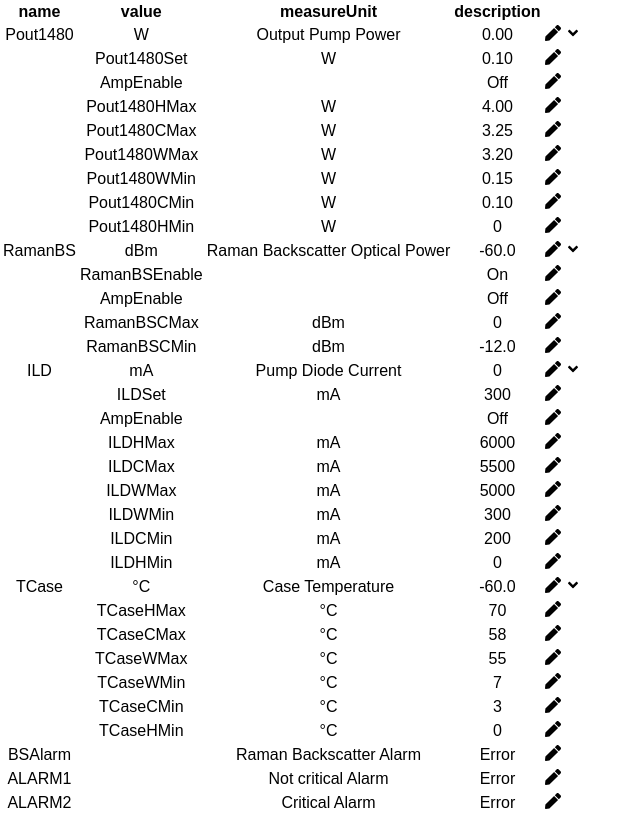
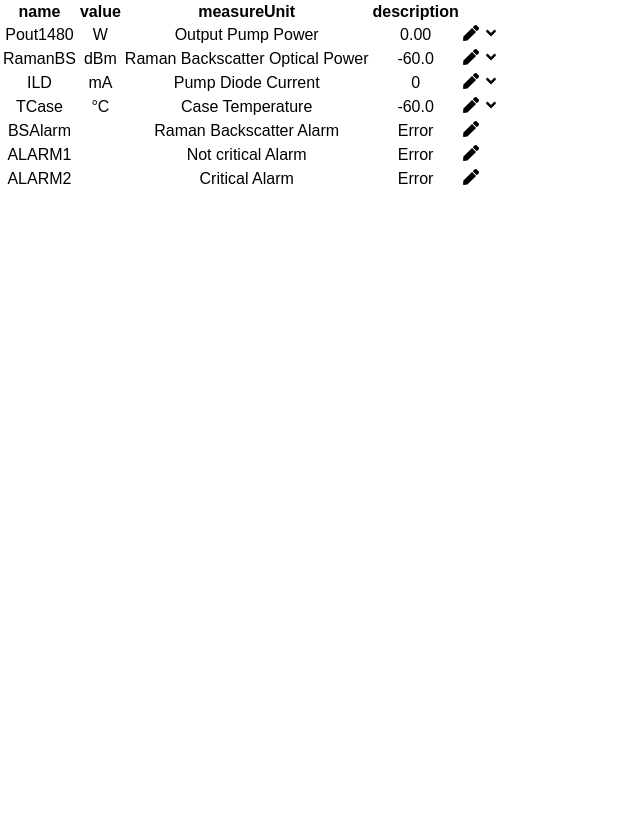
Before and after one commit to fosemberg/lasers, a React (Create React App) app: page / in a window 1280 px wide. Shown: the whole page, without its empty margins (0-640 px from the left). Built offline with nearby package versions, Linux system fonts and the light colour scheme.

Commit message:
openable Param

```diff
--- a/src/components/Params/components/Param/Param.tsx
+++ b/src/components/Params/components/Param/Param.tsx
@@ -1,9 +1,27 @@
 import React from 'react';
-import {FaAngleDown, FaPen} from "react-icons/fa";
+import {FaAngleDown, FaAngleUp, FaPen} from "react-icons/fa";
 import {IParam} from "../../../../store/params";
 import Relation from "./components/Relation/container";
 
-const Param = ({name, value, measureUnit, description, relations}: IParam) =>
+interface IState {
+  isOpen: boolean;
+}
+
+class Param extends React.PureComponent<IParam, IState> {
+  constructor(props: IParam) {
+    super(props);
+
+    this.state = {
+      isOpen: false
+    };
+  }
+
+  public render() {
+    const {
+      state: {isOpen},
+      props: {name, value, measureUnit, description, relations}
+    } = this
+    return (
       <React.Fragment>
         <tr>
           <td>{name}</td>
@@ -13,14 +31,30 @@ const Param = ({name, value, measureUnit, description, relations}: IParam) =>
           <td><FaPen/></td>
           <td>
             {
-          relations && <FaAngleDown/>
+              relations &&
+              <span onClick={this.toggleOpen}>
+                {
+                  isOpen
+                    ? <FaAngleUp/>
+                    : <FaAngleDown/>
+                }
+              </span>
             }
           </td>
         </tr>
         {
-      relations &&
+          relations && isOpen &&
           relations.map((relation, key) => <Relation {...{key, relation}}/>)
         }
       </React.Fragment>
+    );
+  }
+
+  private toggleOpen = () => {
+    this.setState({
+      isOpen: !this.state.isOpen,
+    })
+  }
+}
 
 export default Param;
```
Lines whose indentation alone changed are shown as unchanged.
